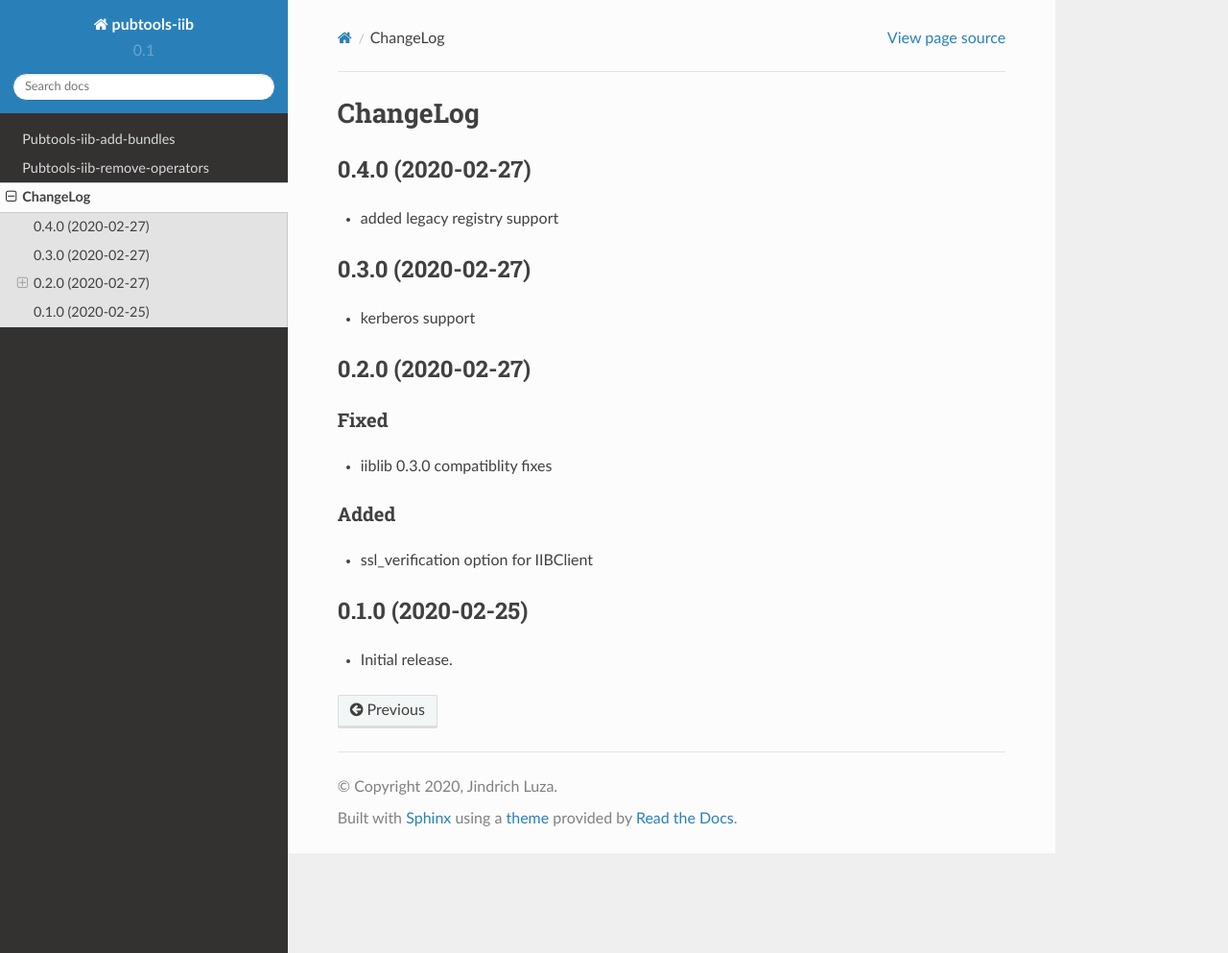
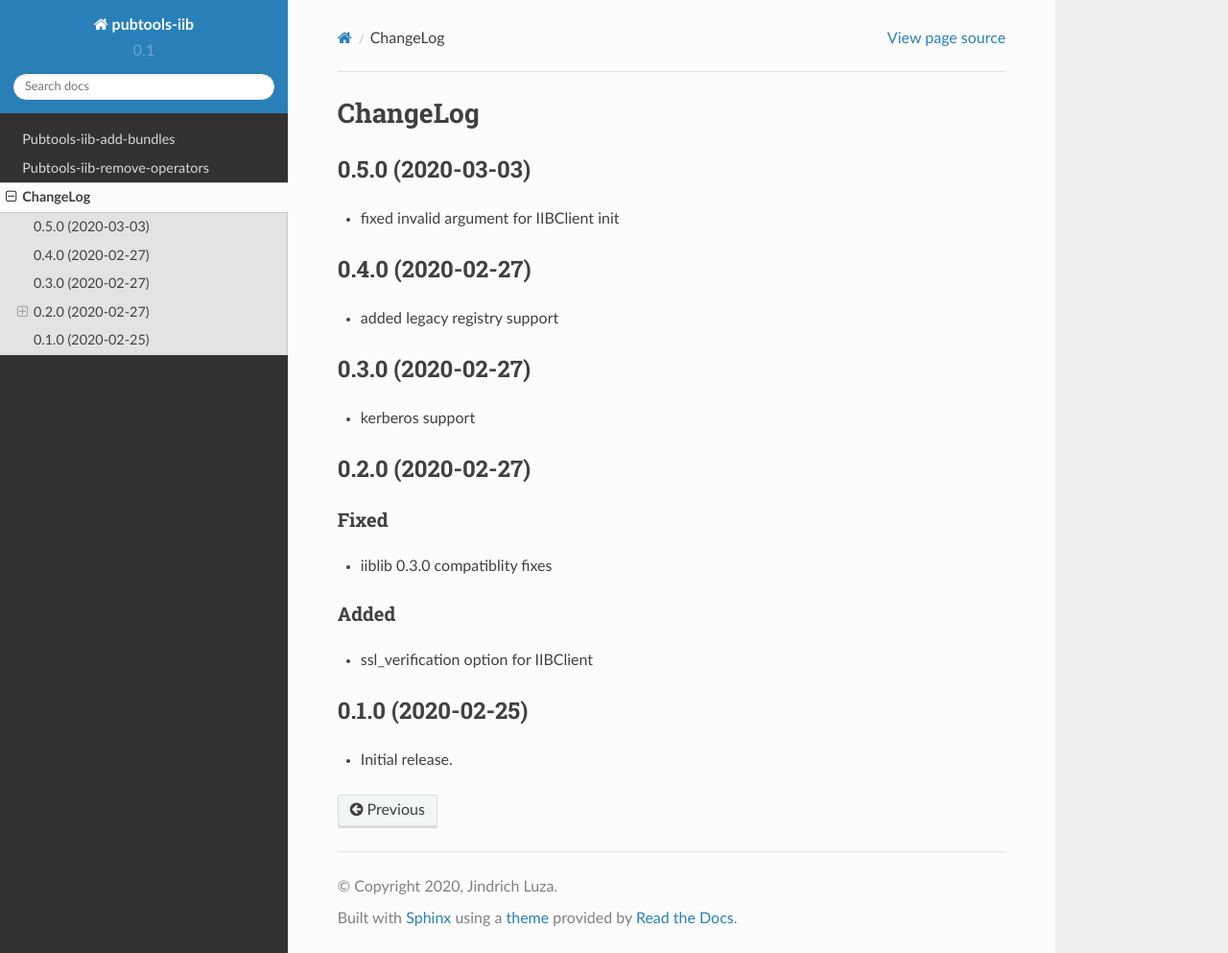
Before and after one commit to release-engineering/pubtools-iib, a Sphinx documentation site: the page built from docs/source/CHANGELOG.rst, in a window 1280 px wide and 993 px high. Shown: the whole window at 96% size. Built offline with Sphinx 7.4.7 and the Read the Docs theme 2.0.0, drawn with Linux system fonts in a browser that asks for light colours.

Commit message:
v0.5.0 changelog

```diff
--- a/docs/source/CHANGELOG.rst
+++ b/docs/source/CHANGELOG.rst
@@ -1,5 +1,9 @@
 ChangeLog
 =========
+
+0.5.0 (2020-03-03)
+------------------
+* fixed invalid argument for IIBClient init
 
 0.4.0 (2020-02-27)
 ------------------
--- a/setup.py
+++ b/setup.py
@@ -67,7 +67,7 @@ if os.environ.get("READTHEDOCS", None):
 
 setup(
     name="pubtools-iib",
-    version="0.4.0",
+    version="0.5.0",
     description="Pubtools-iib",
     long_description=long_description,
     author="Jindrich Luza",
```
